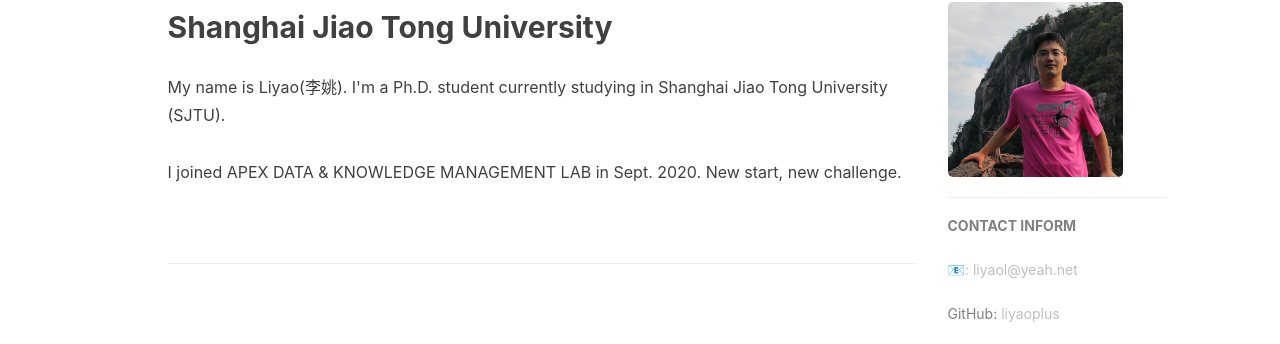
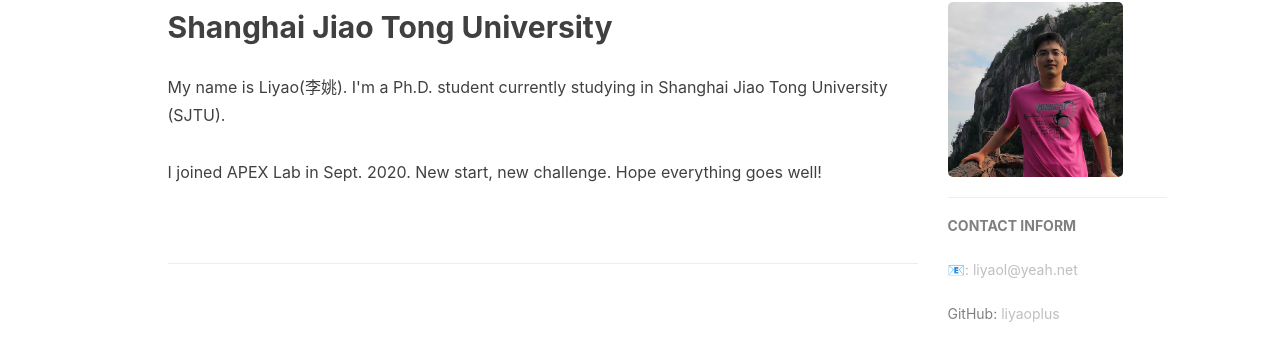
Before and after one commit to liyaoplus/liyaoplus.github.io, a Jekyll site: the page built from index.html, in a window 1280 px wide. Shown: the part 362-706 px from the top of the page. Built offline with Jekyll 4.4.1, drawn with Linux system fonts in a browser that asks for light colours; nearby versions of some CDN libraries; the list of posts is cut into pages by our own code; comment, search, counter and statistics services are not loaded.

Commit message:
Update index.html

```diff
--- a/index.html
+++ b/index.html
@@ -29,7 +29,7 @@
 
     <p>My name is Liyao(李姚). I'm a Ph.D. student currently studying in Shanghai Jiao Tong University (SJTU).
 
-    <p>I joined APEX DATA & KNOWLEDGE MANAGEMENT LAB in Sept. 2020. New start, new challenge.
+    <p>I joined APEX Lab in Sept. 2020. New start, new challenge. Hope everything goes well!
 
     </p>
     <br/>
```
